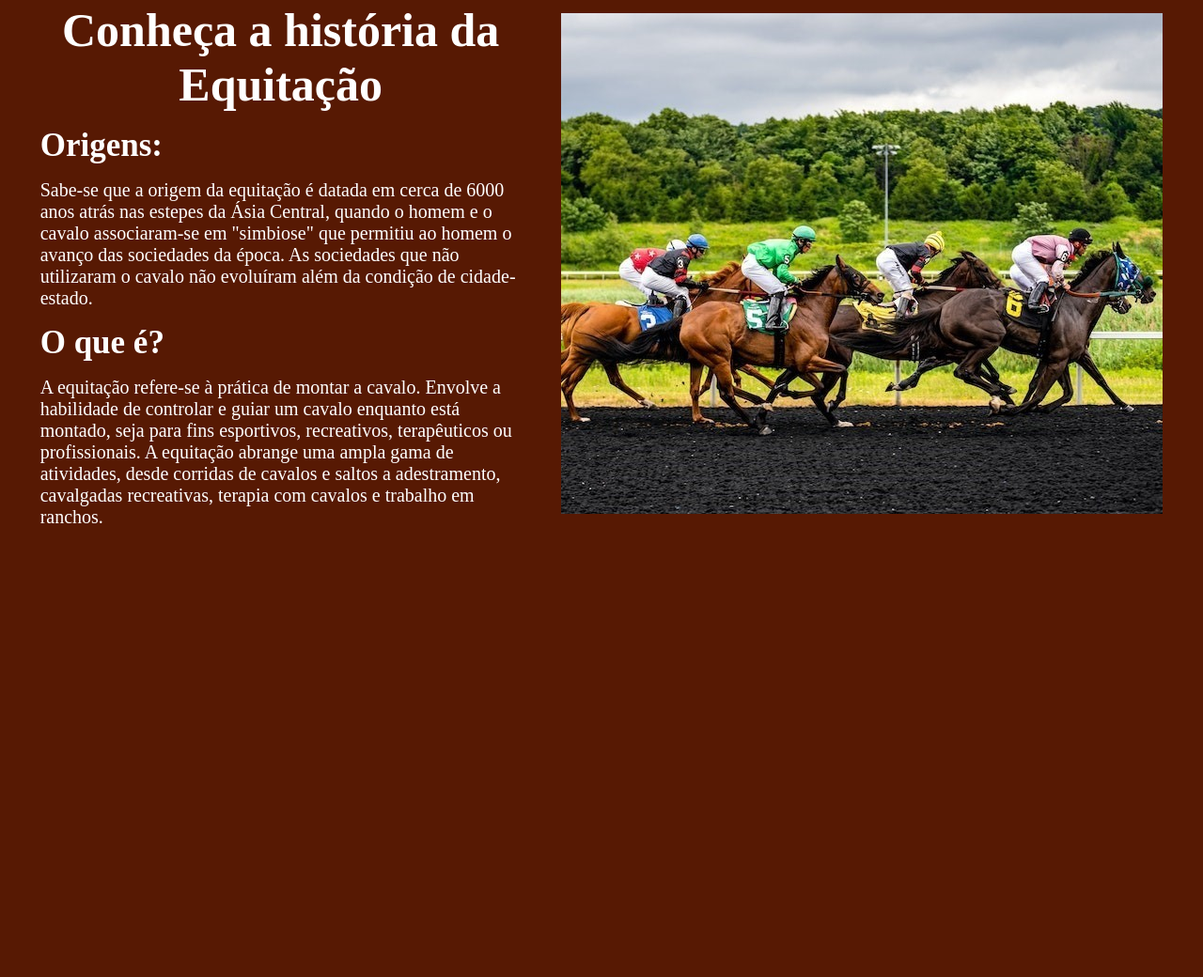
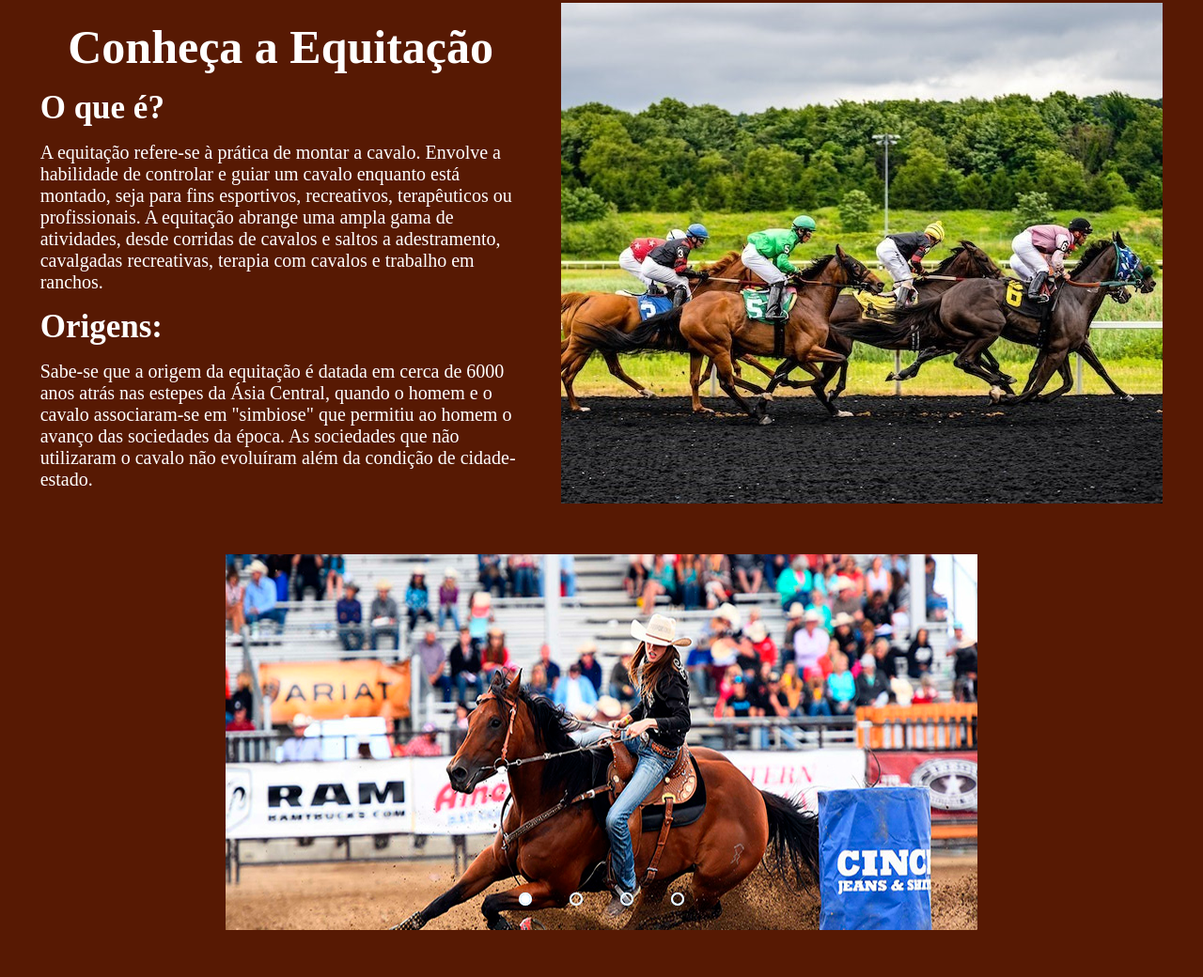
Before and after one commit to Henrique-Crispino/Projeto-Individual, a plain HTML site: page index.html in a window 1280 px wide. Shown: the part 650-1690 px from the top of the page at 94% size. Before the commit the page ends 1212 px from the top, so only its background shows below. Drawn offline with Linux system fonts and the light colour scheme.

Commit message:
Adição de um carrossel de imagens na seção modalidades.

```diff
--- a/index.html
+++ b/index.html
@@ -34,7 +34,9 @@
         </nav>
 
     </header>
+    <!--FIM CABEÇALHO-->
 
+    <!--CONTEÚDO PRINCIPAL-->
     <main>
 
         <div class="background_olho">
@@ -48,7 +50,16 @@
                 <div class="texto_historia">
 
                     <div>
-                        <h1>Conheça a história da Equitação</h1>
+                        <h1>Conheça a Equitação</h1>
+                    </div>
+
+
+                    <div>
+                        <h2>O que é?</h2>
+                    </div>
+
+                    <div>
+                        <p>A equitação refere-se à prática de montar a cavalo. Envolve a habilidade de controlar e guiar um cavalo enquanto está montado, seja para fins esportivos, recreativos, terapêuticos ou profissionais. A equitação abrange uma ampla gama de atividades, desde corridas de cavalos e saltos a adestramento, cavalgadas recreativas, terapia com cavalos e trabalho em ranchos. </p>
                     </div>
 
                     <div>
@@ -57,14 +68,6 @@
 
                     <div>
                         <p>Sabe-se que a origem da equitação é datada em cerca de 6000 anos atrás nas estepes da Ásia Central, quando o homem e o cavalo associaram-se em "simbiose" que permitiu ao homem o avanço das sociedades da época. As sociedades que não utilizaram o cavalo não evoluíram além da condição de cidade-estado.</p>
-                    </div>
-
-                    <div>
-                        <h2>O que é?</h2>
-                    </div>
-
-                    <div>
-                        <p>A equitação refere-se à prática de montar a cavalo. Envolve a habilidade de controlar e guiar um cavalo enquanto está montado, seja para fins esportivos, recreativos, terapêuticos ou profissionais. A equitação abrange uma ampla gama de atividades, desde corridas de cavalos e saltos a adestramento, cavalgadas recreativas, terapia com cavalos e trabalho em ranchos. </p>
                     </div>
 
                 </div>
@@ -77,13 +80,56 @@
 
         </section>
 
-        <section class="">
+        <section class="secao_modalidades">
 
+            <div class="carrossel">
 
+                <div class="slides">
+                    <!--RADIO BUTTONS-->
+                    <input type="radio" name="radio-btn" id="radio_1">
+                    <input type="radio" name="radio-btn" id="radio_2">
+                    <input type="radio" name="radio-btn" id="radio_3">
+                    <input type="radio" name="radio-btn" id="radio_4">
+                    <!--FIM RADIO BUTTONS-->
+
+                    <!--IMAGENS DO CARROSSEL-->
+                    <div class="slide first">
+                        <img src="media/prova_do_tambor.jpg" alt="Cavaleiro e cavalo na prova do tambor">
+                    </div>
+                    <div class="slide">
+                        <img src="media/Hipismo.jpg" alt="Cavaleiro e cavalo em uma competição de Hipismo">
+                    </div>
+                    <div class="slide">
+                        <img src="media/Corrida.jpg" alt="Jóqueis disputando uma corrida a cavalo">
+                    </div>
+                    <div class="slide">
+                        <img src="media/Doma_Clássica.png" alt="Cavaleiro e cavalo na prova do tambor">
+                    </div>
+                    <!--FIM IMAGENS DO CARROSSEL-->
+
+                    <!--NAVEGAÇÃO AUTOMÁTICA-->
+                    <div class="navegacao_automatica">
+                        <div class="auto_btn1"></div>
+                        <div class="auto_btn2"></div>
+                        <div class="auto_btn3"></div>
+                        <div class="auto_btn4"></div>
+                    </div>
+                    <!--FIM DA NAVEGAÇÃO AUTOMÁTICA-->
+                </div>
+
+                <div class="navegacao_manual">
+                    <label for="radio_1" class="manual_btn"></label>
+                    <label for="radio_2" class="manual_btn"></label>
+                    <label for="radio_3" class="manual_btn"></label>
+                    <label for="radio_4" class="manual_btn"></label>
+                </div>
+
+            </div>
 
         </section>
 
     </main>
+    <!--FIM CONTEÚDO PRINCIPAL-->
 
 </body>
 </html>
--- a/script.js
+++ b/script.js
@@ -0,0 +1,21 @@
+/*CARROSEL*/
+
+document.addEventListener("DOMContentLoaded", function () {
+  var contador_carrossel = 1;
+  const radioIDs = ["radio_1", "radio_2", "radio_3", "radio_4"];
+  document.getElementById(radioIDs[0]).checked = true;
+
+  setInterval(function () {
+    proxima_img_carrossel();
+  }, 10000);
+
+  function proxima_img_carrossel() {
+    contador_carrossel++;
+    if (contador_carrossel > radioIDs.length) {
+      contador_carrossel = 1;
+    }
+    document.getElementById(radioIDs[contador_carrossel - 1]).checked = true;
+  }
+});
+
+/*FIM CARROSSEL*/
--- a/style.css
+++ b/style.css
@@ -21,7 +21,7 @@ header {
   display: flex;
   justify-content: space-evenly;
   align-items: center;
-  background-color: rgba(0, 0, 0, 0.555);
+  background-color: rgb(0, 0, 0);
 }
 
 .logo {
@@ -43,14 +43,15 @@ header {
 }
 
 .links_nav div {
-  border-bottom: solid 1px white;
-  padding: 3%;
+  padding: 2%;
 }
 
 .links_nav div:hover {
+  transition: 1s;
   background-color: #ffffff4b;
   cursor: pointer;
   border-radius: 5px 5px 0px 0px;
+  border-bottom: solid 1px white;
 }
 
 .ajude_nav {
@@ -60,6 +61,7 @@ header {
   height: 40%;
   align-items: center;
   justify-content: space-evenly;
+  text-align: center;
 }
 
 .ajude_nav a {
@@ -71,6 +73,7 @@ header {
 
 .ajude_nav a:hover {
   background-color: #ffffff4b;
+  transition: 0.5s;
 }
 
 .ajude_nav div {
@@ -84,6 +87,7 @@ a {
 li {
   list-style-type: none;
 }
+/*FIM CABEÇALHO*/
 
 /*TELA DE HISTÓRIA*/
 .secao_historia {
@@ -97,7 +101,6 @@ li {
   align-items: center;
   justify-content: space-evenly;
   background-color: #571903;
-
 }
 
 .texto_historia {
@@ -122,3 +125,113 @@ li {
 .texto_historia p {
   font-size: 20px;
 }
+
+/*FIM TELA HISTÓRIA*/
+
+/*MODALIDADES*/
+.secao_modalidades {
+  height: 500px;
+  width: 100%;
+  display: flex;
+  justify-content: center;
+  align-items: center;
+}
+.carrossel {
+  margin: 0 auto;
+  width: 800px;
+  height: 400px;
+  overflow: hidden;
+}
+
+.slides {
+  width: 400%;
+  height: 400px;
+  display: flex;
+}
+
+.slides input {
+  display: none;
+}
+
+.slide {
+  width: 25%;
+  position: relative;
+  transition: 2s;
+}
+
+.navegacao_manual {
+  position: absolute;
+  width: 800px;
+  margin-top: -40px;
+  display: flex;
+  justify-content: center;
+}
+
+.manual_btn {
+  border: 2px solid #FFF;
+  padding: 5px;
+  border-radius: 10px;
+  cursor: pointer;
+  transition: 1s;
+}
+
+.manual_btn:not(:last-child) {
+  margin-right: 40px;
+}
+
+.manual_btn:hover {
+  background-color: #FFF;
+}
+
+#radio_1:checked ~ .first {
+  margin-left: 0;
+}
+
+#radio_2:checked ~ .first {
+  margin-left: -25%;
+}
+
+#radio_3:checked ~ .first {
+  margin-left: -50%;
+}
+
+#radio_4:checked ~ .first {
+  margin-left: -75%;
+}
+
+.navegacao_automatica div {
+  border: 2px solid #20A6FF;
+  padding: 5px;
+  border-radius: 10px;
+  cursor: pointer;
+  transition: 1s;
+}
+
+.navegacao_automatica {
+  position: absolute;
+  width: 800px;
+  margin-top: 360px;
+  display: flex;
+  justify-content: center;
+}
+
+.navegacao_automatica div:not(:last-child) {
+  margin-right: 40px;
+}
+
+#radio_1:checked ~ .navegacao_automatica .auto_btn1 {
+  background-color: #FFF;
+}
+
+#radio_2:checked ~ .navegacao_automatica .auto_btn2 {
+  background-color: #FFF;
+}
+
+#radio_3:checked ~ .navegacao_automatica .auto_btn3 {
+  background-color: #FFF;
+}
+
+#radio_4:checked ~ .navegacao_automatica .auto_btn4 {
+  background-color: #FFF;
+}
+/*FIM MODALIDADES*/
```
Also changed, not shown: media/Corrida.jpg (added), media/Doma_Clássica.png (added), media/Hipismo.jpg (added), media/prova_do_tambor.jpg (added).
